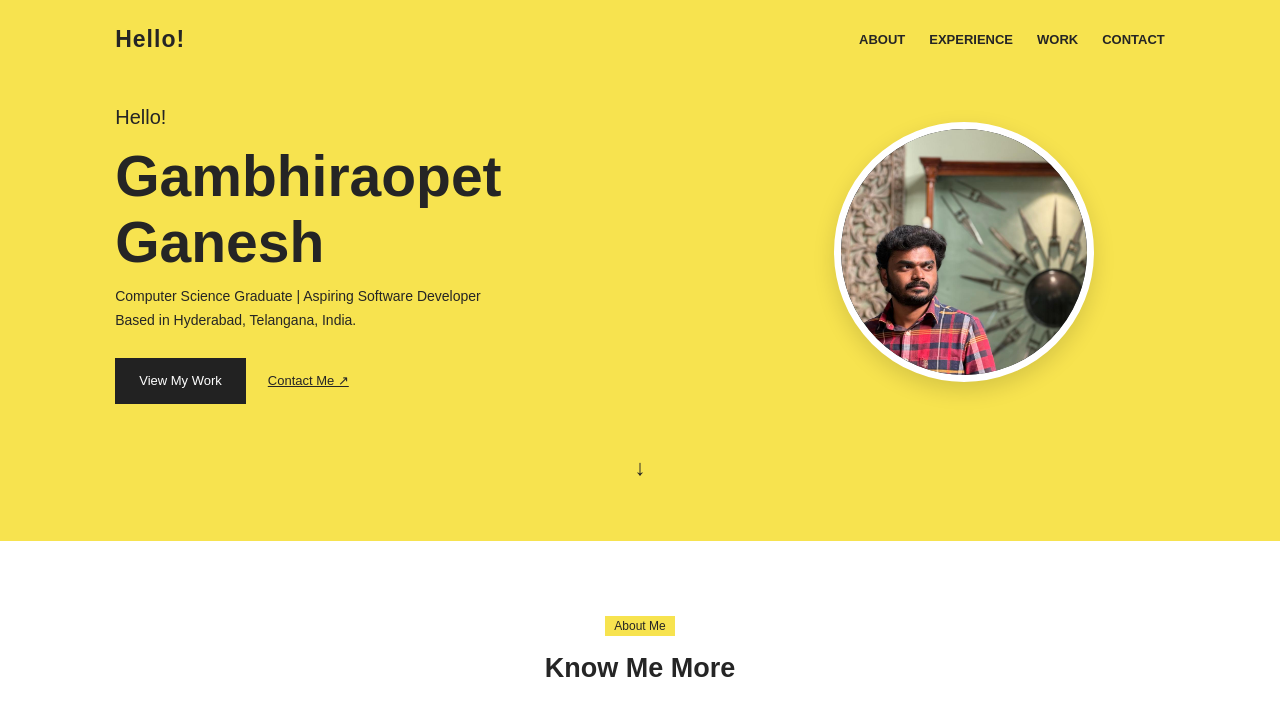
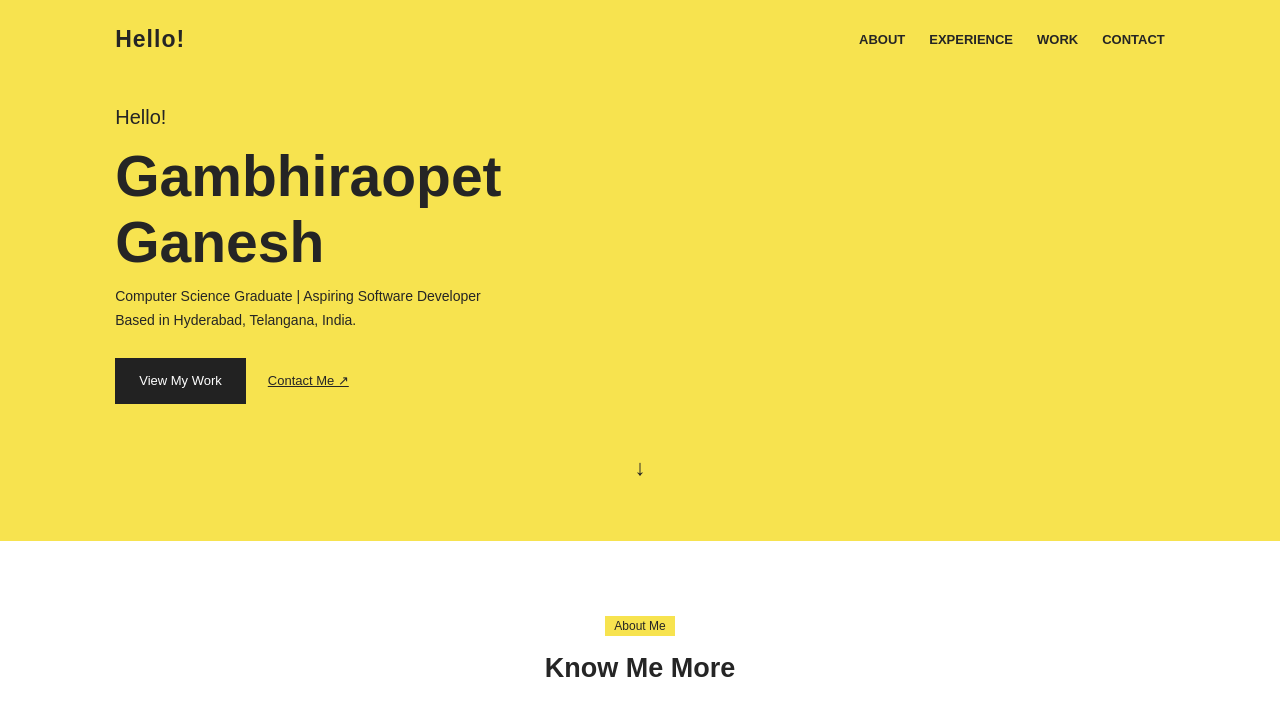
Before and after one commit to Gani2324/gani2324.github.io, a plain HTML site: page index.html in a window 1280 px wide. Shown: the top 723 px of the page. Drawn offline with Linux system fonts and the light colour scheme.

Commit message:
Remove profile photo section from index.html
Removed profile photo section from the HTML.

```diff
--- a/index.html
+++ b/index.html
@@ -414,10 +414,7 @@ footer {
 </div>
 </div>
 
-<!-- PROFILE PHOTO -->
-<div class="profile">
-<img src="Me.jpeg" alt="Gambhiraopet Ganesh">
-</div>
+
 
 </div>
 
```
